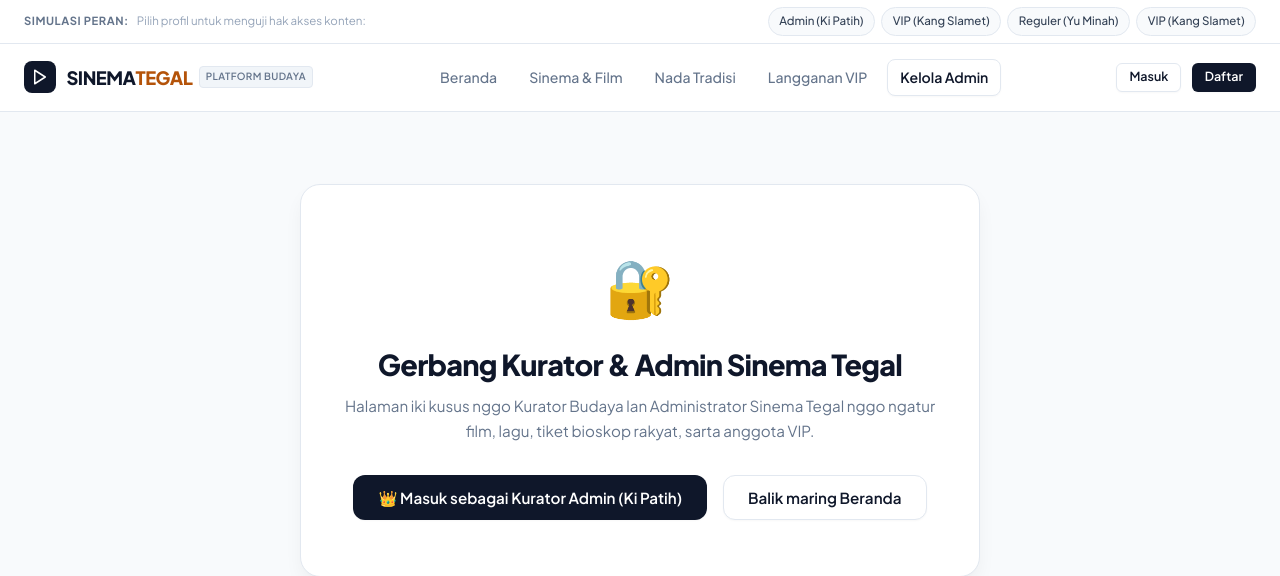
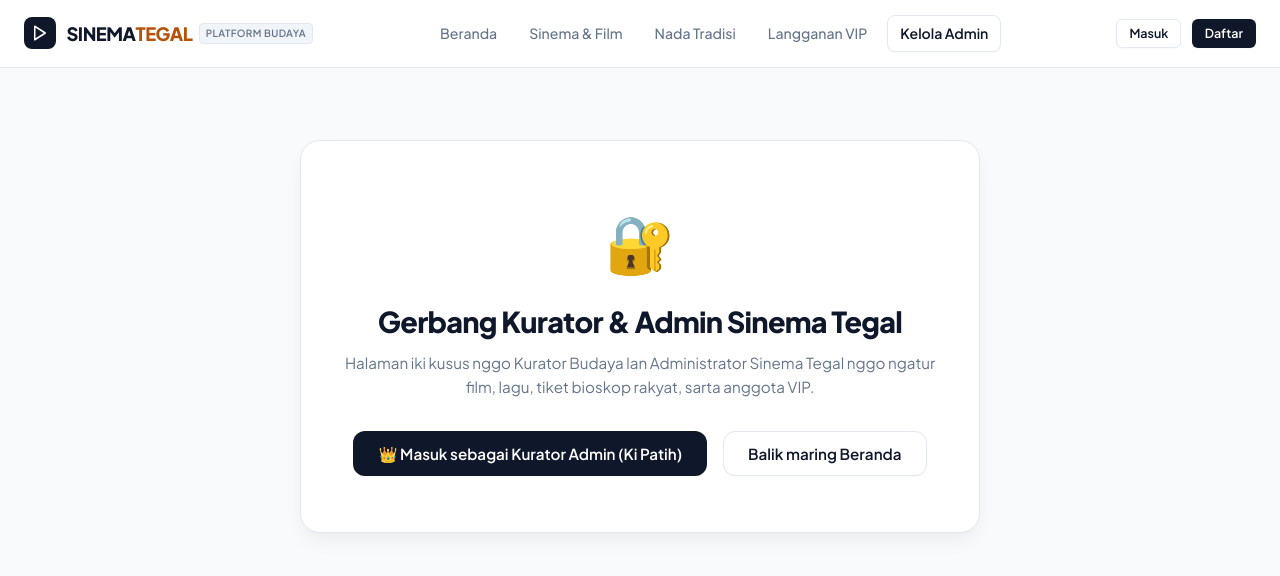
Before and after one commit to bagasprasetyodev/sinemategal, a Laravel app: page /admin in a window 1280 px wide. Shown: the top 576 px of the page. Run offline with Laravel 12, Linux system fonts and the light colour scheme; data comes from the database, SQL or seed files in the repository.

Commit message:
feat: hapus bar simulasi peran di bagian atas layout

```diff
--- a/resources/views/layouts/app.blade.php
+++ b/resources/views/layouts/app.blade.php
@@ -18,32 +18,6 @@
 </head>
 <body>
 
-    <!-- Demo Persona Bar (Discreet Utility Bar) -->
-    <div class="demo-bar">
-        <div class="container" style="display: flex; align-items: center; justify-content: space-between; flex-wrap: wrap; gap: 0.5rem;">
-            <div style="display: flex; align-items: center; gap: 0.5rem;">
-                <span style="font-weight: 700; color: var(--text-muted); text-transform: uppercase; letter-spacing: 0.05em; font-size: 0.7rem;">Simulasi Peran:</span>
-                <span style="color: var(--text-dim); font-size: 0.72rem;">Pilih profil untuk menguji hak akses konten:</span>
-            </div>
-            <div class="demo-pills">
-                @php
-                    $demoUsers = \App\Models\User::take(4)->get();
-                    $currentUser = Auth::user();
-                @endphp
-                @foreach($demoUsers as $du)
-                    <a href="{{ route('demo.switch', $du->id) }}"
-                       class="demo-pill {{ $currentUser && $currentUser->id === $du->id ? 'is-active' : '' }}"
-                       title="{{ $du->email }}">
-                        @if($du->role === 'admin') Admin (Ki Patih)
-                        @elseif($du->is_vip) VIP (Kang Slamet)
-                        @elseif($du->role === 'creator') Kreator (Mas Bowo)
-                        @else Reguler (Yu Minah)
-                        @endif
-                    </a>
-                @endforeach
-            </div>
-        </div>
-    </div>
 
     <!-- Navigation Header (Minimalist Modern) -->
     <header class="site-navbar">
```
